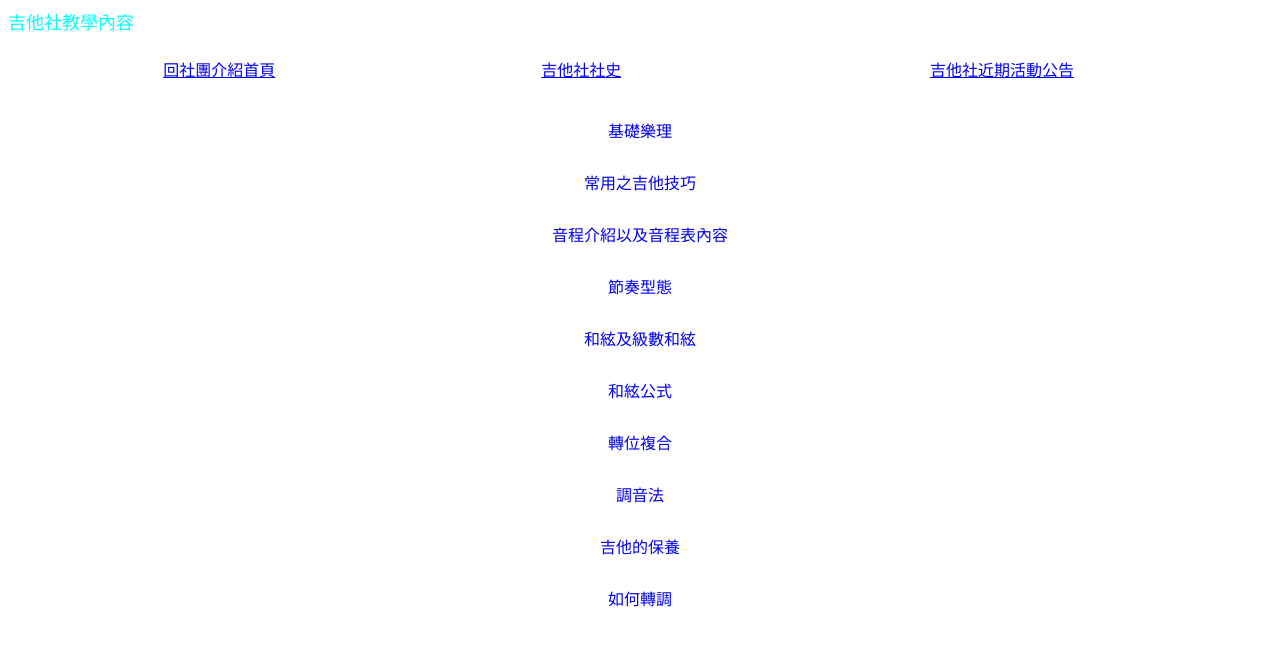
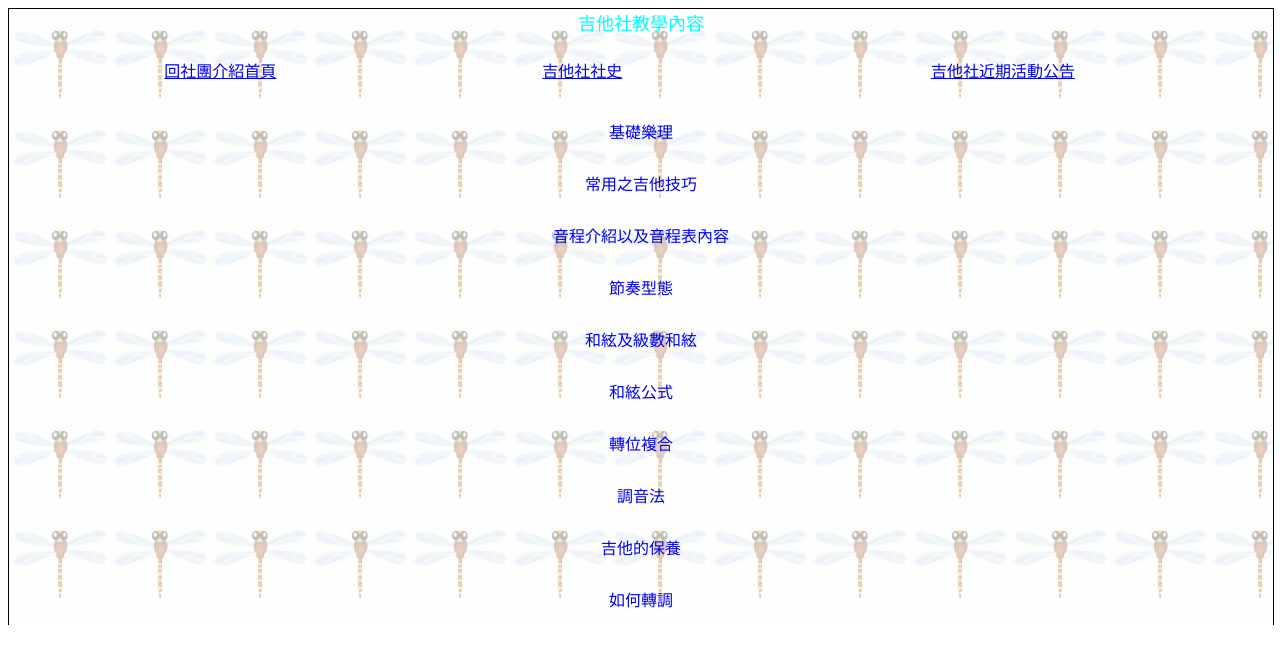
Before and after one commit to lin1130011/HTML_LEARN, a PHP site: page /guitar_learnin.html in a window 1280 px wide. Shown: the top 664 px of the page. Run offline with PHP 8.4, Linux system fonts and the light colour scheme.

Commit message:
完善丙級

```diff
--- a/web11/css/style4.css
+++ b/web11/css/style4.css
@@ -1,22 +1,9 @@
-<<<<<<< HEAD
 .main {
     width: 100%;
     border: 1px solid black;
     border-bottom: 0px;
 }
 
-=======
-* {
-    box-sizing: border-box;
-    border-collapse: collapse;
-}
-
-.box {
-    /* width: 1000px; */
-    margin: auto;
-
-}
->>>>>>> eaf5b7140f654d50cf0a91044eef141f008c2b1e
 
 
 .main-footer {
--- a/web11/guitar_histroy.html
+++ b/web11/guitar_histroy.html
@@ -17,11 +17,7 @@
             <tr>
                 <td>
                     <div class="item1">
-<<<<<<< HEAD
                         <a href="./index.html" target="_TOP">回社團介紹首頁</a>
-=======
-                        <a href="./index.html" target="#_TOP">回社團介紹首頁</a>
->>>>>>> eaf5b7140f654d50cf0a91044eef141f008c2b1e
                     </div>
                 </td>
                 <td>
```
